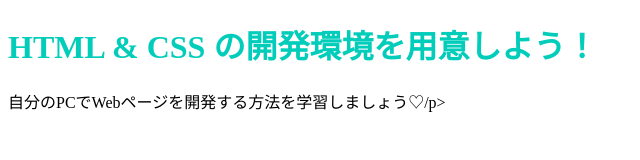
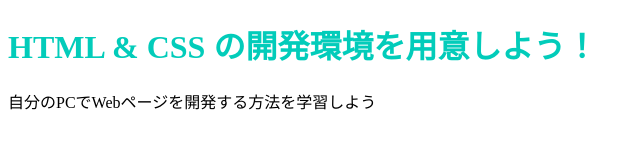
Before and after one commit to skm-eMM/skm-eMM.github.io, a plain HTML site: page index.html in a window 1280 px wide. Shown: the full height of the page, 0-640 px from the left. Drawn offline with Linux system fonts and the light colour scheme.

Commit message:
Update index.html

```diff
--- a/index.html
+++ b/index.html
@@ -9,4 +9,4 @@
     <h1 class="title">HTML & CSS の開発環境を用意しよう！</h1>
   </body>
 </html>
-<p>自分のPCでWebページを開発する方法を学習しましょう♡/p>
+<p>自分のPCでWebページを開発する方法を学習しよう</p>
```
